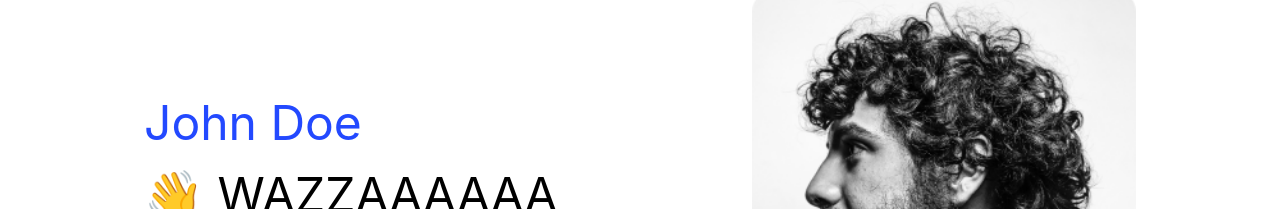
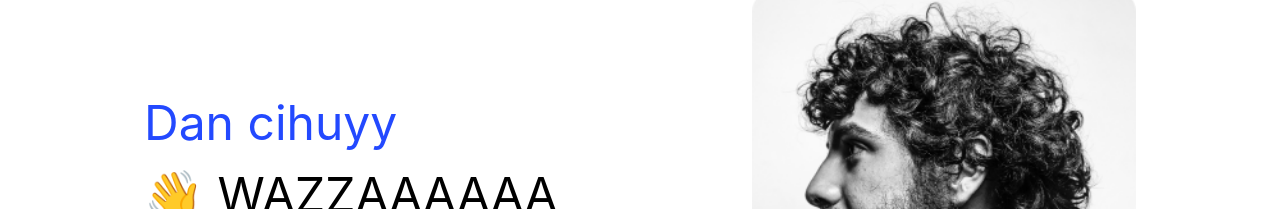
Before and after one commit to Mika123696/Batavia, a plain HTML site: page index.html in a window 1280 px wide. Shown: the part 119-328 px from the top of the page. Drawn offline with nearby package versions, Linux system fonts and the light colour scheme.

Commit message:
second commit

```diff
--- a/index.html
+++ b/index.html
@@ -24,7 +24,7 @@
     </div>
     <div class="containerTextHero">
       <!-- text -->
-       <h2 class="title">John Doe</h2>
+       <h2 class="title">Dan cihuyy</h2>
        <h2>👋 WAZZAAAAAA</h2>
        <p class="subtitle">Hi, i made this website thru simetri cihuyy</p>
     </div>
```
